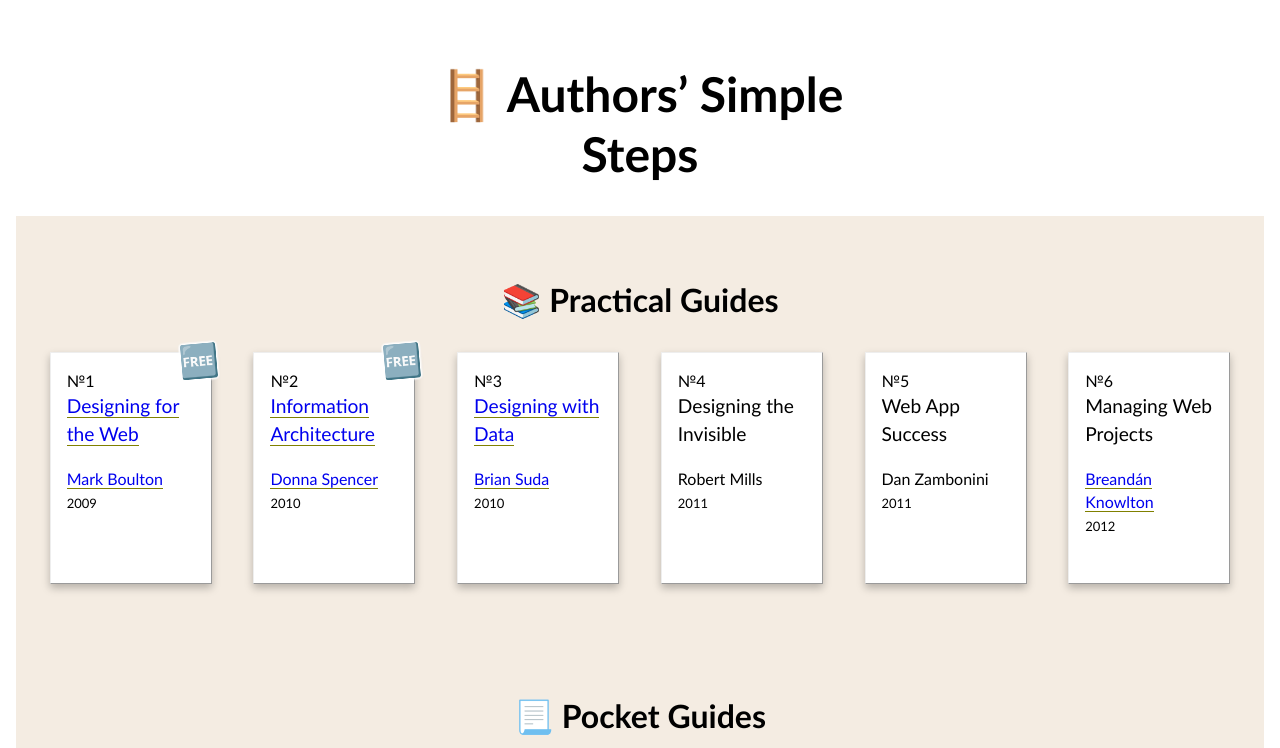
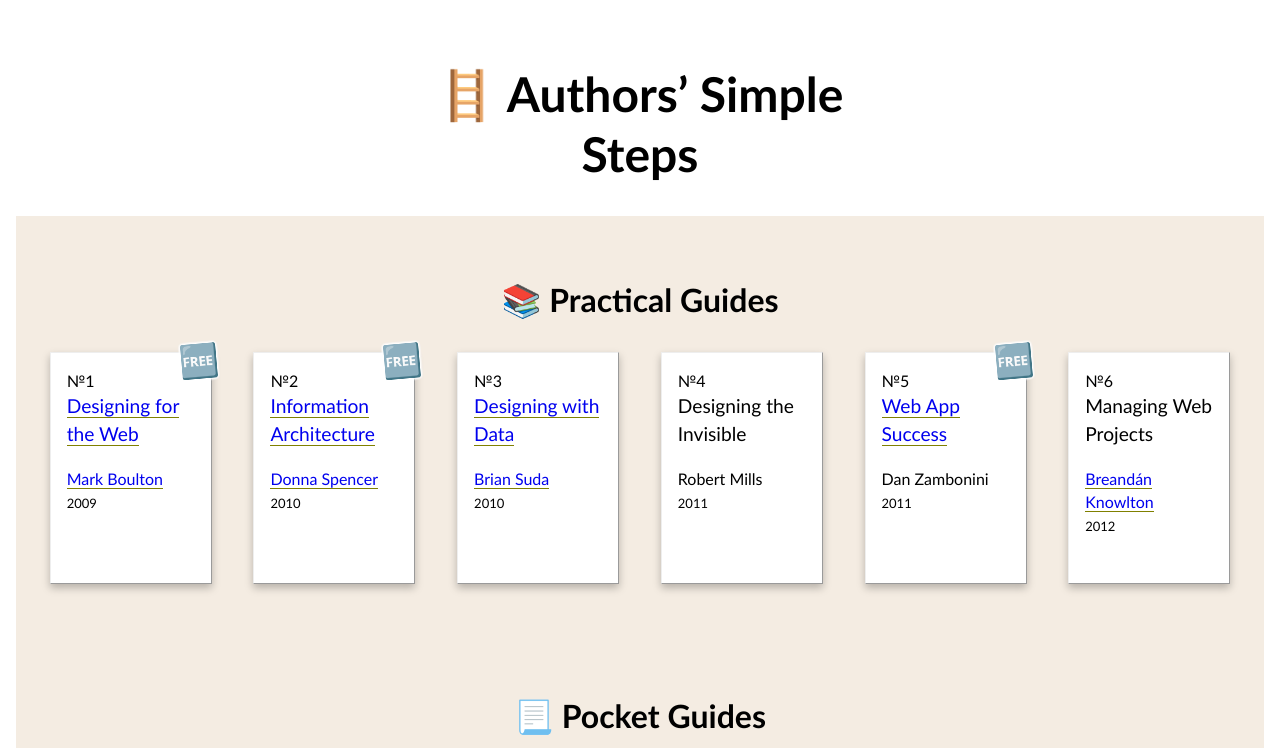
Before and after one commit to AlanDalton/Authors-Simple-Steps, a plain HTML site: page index.html in a window 1280 px wide. Shown: the top 748 px of the page. Drawn offline with Linux system fonts and the light colour scheme.

Commit message:
adding a link for “Web App Success”
…to the Wayback Machine

```diff
--- a/index.html
+++ b/index.html
@@ -209,11 +209,14 @@ a {
   </li>
 
   <li itemscope itemtype="https://schema.org/Book">
-    <div itemprop="name">Web App Success</div>
+    <div itemprop="name">
+      <a itemprop="url" href="https://web.archive.org/web/20140414213038/http://webappsuccess.com/">Web App Success</a>
+    </div>
     <div itemprop="author" itemscope itemtype="https://schema.org/Person">
       <span itemprop="name">Dan Zambonini</span>
     </div>
     <time itemprop="datePublished">2011</time>
+    <div itemprop="isAccessibleForFree" content="true">🆓</div>
   </li>
 
   <li itemscope itemtype="https://schema.org/Book">
```
